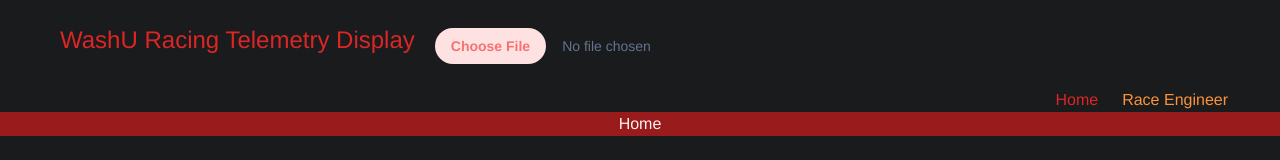
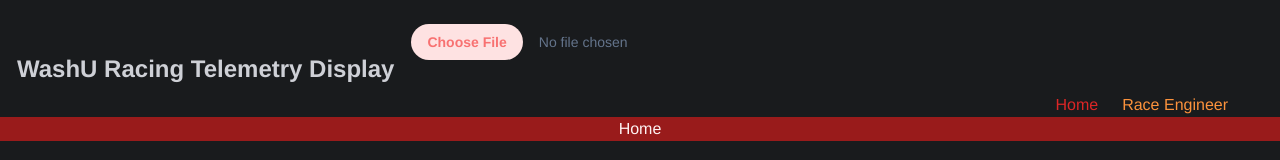
Before and after one commit to WURacing/telemetry, a Vue app in the folder 2023/TelemetryWebApp/frontend-web-telemetry/: page / in a window 1280 px wide. Shown: the top 160 px of the page. Built offline with nearby package versions, Linux system fonts and the light colour scheme.

Commit message:
Added DaisyUI

```diff
--- a/2023/TelemetryWebApp/frontend-web-telemetry/package.json
+++ b/2023/TelemetryWebApp/frontend-web-telemetry/package.json
@@ -1,5 +1,5 @@
 {
-  "name": "gg-plot",
+  "name": "telemetry",
   "version": "0.0.0",
   "private": true,
   "scripts": {
@@ -19,6 +19,7 @@
   "devDependencies": {
     "@vitejs/plugin-vue": "^4.4.0",
     "autoprefixer": "^10.4.16",
+    "daisyui": "^4.12.10",
     "postcss": "^8.4.32",
     "tailwindcss": "^3.3.5",
     "vite": "^4.5.2"
--- a/2023/TelemetryWebApp/frontend-web-telemetry/src/App.vue
+++ b/2023/TelemetryWebApp/frontend-web-telemetry/src/App.vue
@@ -1,14 +1,19 @@
-<template id="home">
-  <div class="flex pt-1 flex-start align-baseline" id="header-wrapper">
-    <h2 class="text-2xl inline-block p-5 ml-10 text-start text-red-600">WashU Racing Telemetry Display</h2>
+<template class="bg-base-100" id="home">
+
+
+
+  <div>
+    <a class="btn btn-ghost text-2xl">WashU Racing Telemetry Display </a>
     <FileReader class="inline-block" />
   </div>
   <div class="flex-right max-w-full text-right px-10" id="section-wrapper">
     <router-link class="text-red-600 m-3" to="/">Home</router-link>
     <router-link class="text-orange-400 m-3" to="/suspension">Race Engineer</router-link>
   </div>
+
+  <label for="side-drawer" aria-label="close sidebar" class="drawer-overlay">
   <router-view class="flex max-w-full"/>
-
+  </label>
 </template>
 
 <script setup lang="ts">
--- a/2023/TelemetryWebApp/frontend-web-telemetry/src/components/FileReader.vue
+++ b/2023/TelemetryWebApp/frontend-web-telemetry/src/components/FileReader.vue
@@ -16,7 +16,10 @@
 import { type Ref, ref } from 'vue';
 import papaparse from 'papaparse';
 import { useFileStoreStore } from '../stores/FileStore';
+import { WebSocket } from 'vite';
+import { useWebSocket } from '@vueuse/core';
 
+const url = "https://example.com/data.csv";
 const store = useFileStoreStore();
 const LatAcc:Ref<number[]> = ref([]);
 const LongAcc:Ref<number[]> = ref([]);
--- a/2023/TelemetryWebApp/frontend-web-telemetry/tailwind.config.js
+++ b/2023/TelemetryWebApp/frontend-web-telemetry/tailwind.config.js
@@ -2,6 +2,23 @@
 
 module.exports = {
   purge: ['./index.html', './src/**/*.{vue,js,ts,jsx,tsx}'],
+  daisyui: {
+    themes: [
+      {
+        mytheme: {
+          "primary": "#5f0f0f",
+          "secondary": "#f3f4f6",
+          "accent": "#1c1917",
+          "neutral": "#181818",
+          "base-100": "#242a3f",
+          "info": "#00b0ff",
+          "success": "#00fbbe",
+          "warning": "#ff7500",
+          "error": "#ff7071",
+        },
+      },
+    ],
+  },
   darkMode: false,
   theme: {
     extend: {},
@@ -9,5 +26,7 @@
   variants: {
     extend: {},
   },
-  plugins: [],
+  plugins: [
+      require('daisyui'),
+  ],
 }
--- a/2023/TelemetryWebApp/frontend-web-telemetry/vite.config.js
+++ b/2023/TelemetryWebApp/frontend-web-telemetry/vite.config.js
@@ -5,6 +5,7 @@
 
 // https://vitejs.dev/config/
 export default defineConfig({
+  optimizeDeps: { exclude: ["fsevents"] },
   plugins: [
     vue(),
   ],
```
Also changed, not shown: 2 other files (tests, documents, lock files or other folders).
